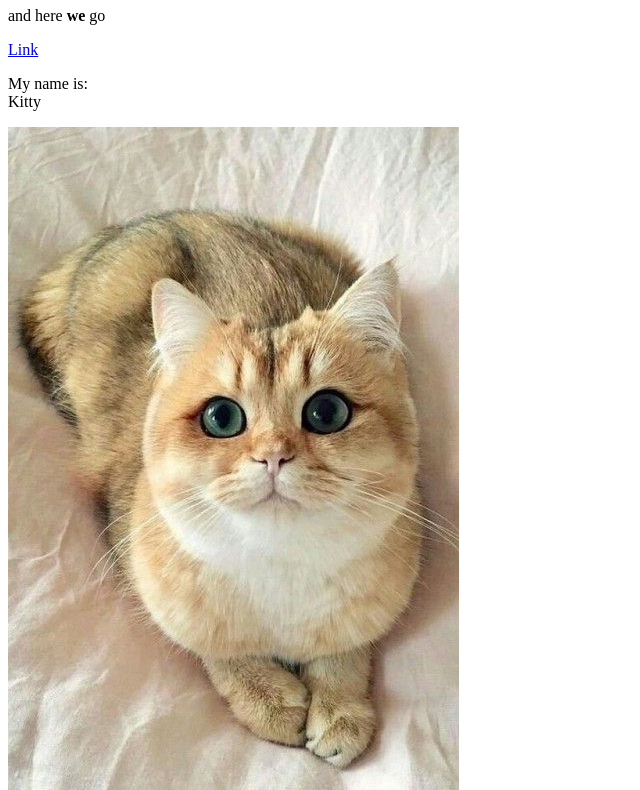
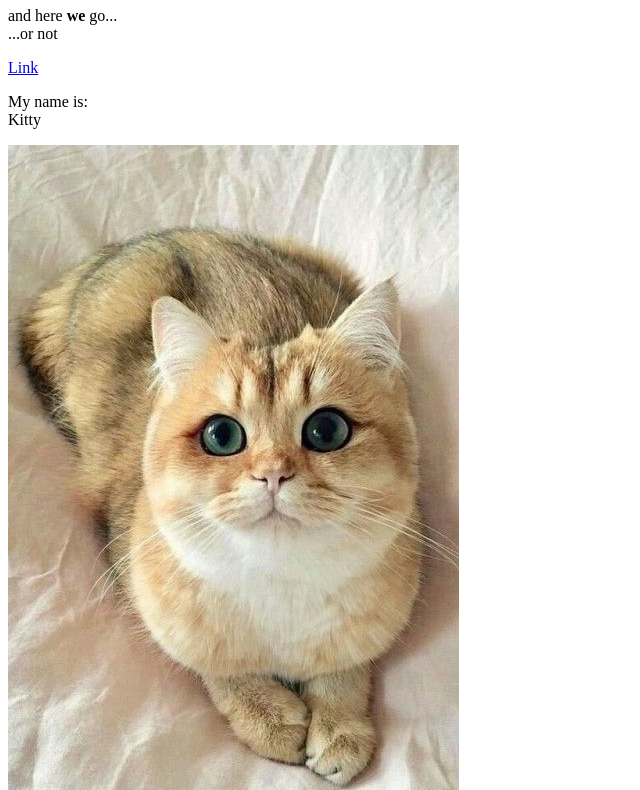
Before and after one commit to SophiekSteiner/first-try, a plain HTML site: page test.html in a window 1280 px wide. Shown: the part 73-863 px from the top of the page, without its empty margins (0-640 px from the left). Drawn offline with Linux system fonts and the light colour scheme.

Commit message:
Update test.html

```diff
--- a/test.html
+++ b/test.html
@@ -6,7 +6,8 @@
 </head>
 <body>
 	<h1> Hey there</h1>
-	<p>and here <b>we</b> go</p>
+	<p>and here <b>we</b> go...<br>
+	...or not</p>
 	<a href="https://google.at"target="blank"title="link to google">Link</a> <br>
 	<p> My name is: <br>
 	Kitty</p>
```
